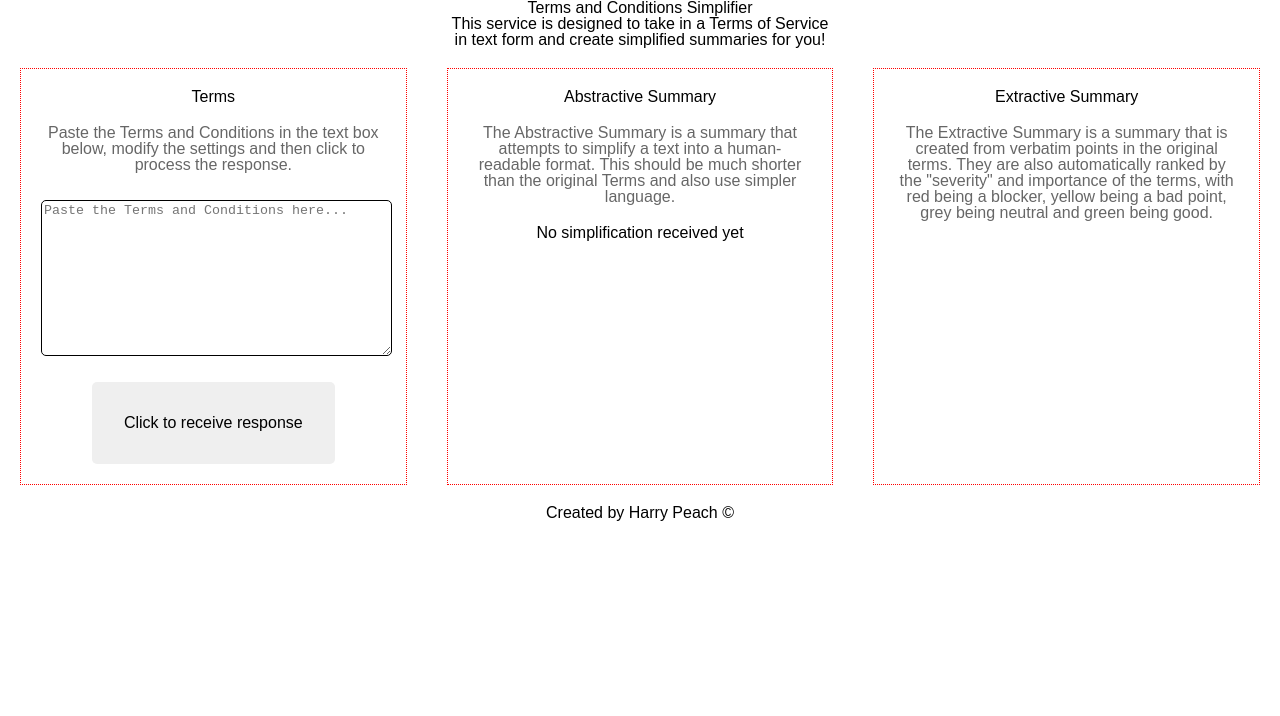
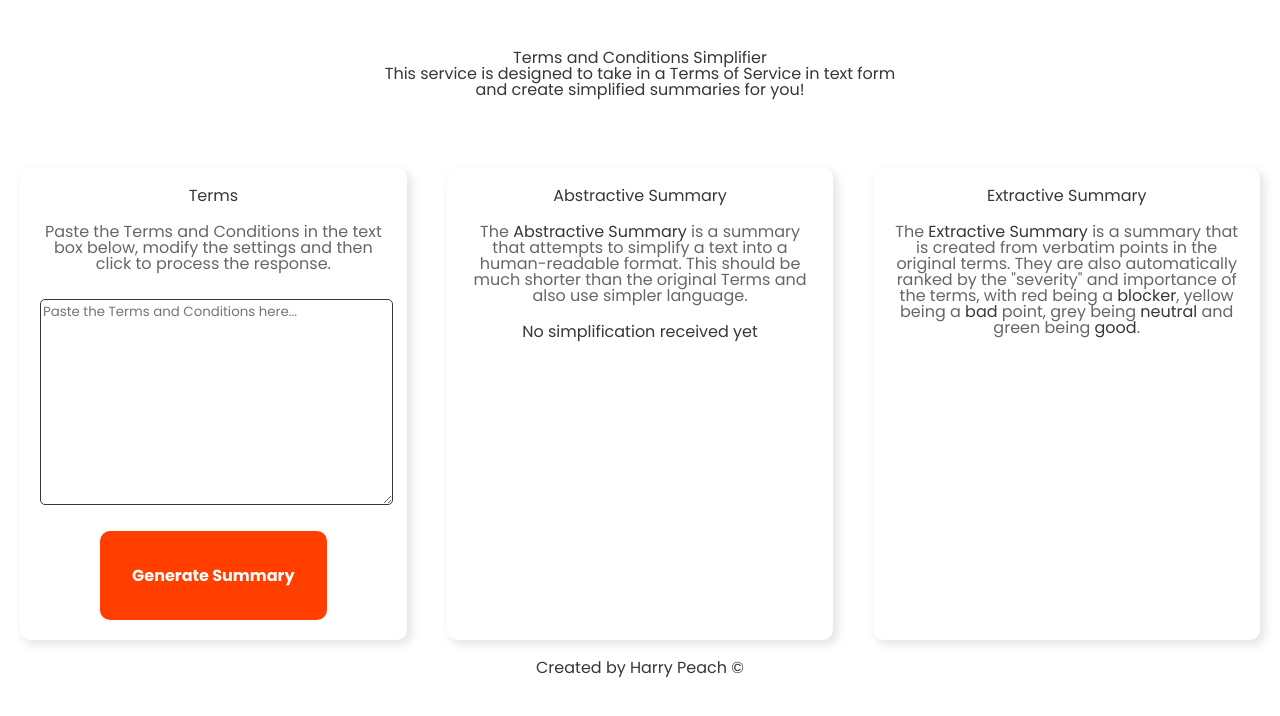
Before and after one commit to HarryPeach/simplifying-legal-content, a Svelte app in the folder frontend/: page / in a window 1280 px wide. Shown: the top 716 px of the page. Built offline with nearby package versions, Linux system fonts and the light colour scheme.

Commit message:
Restyle frontend

```diff
--- a/frontend/index.html
+++ b/frontend/index.html
@@ -6,6 +6,9 @@
   <link rel="icon" href="/favicon.ico" />
   <link rel="stylesheet" href="/src/assets/reset.css">
   <link rel="stylesheet" href="/src/assets/core.css">
+  <link rel="preconnect" href="https://fonts.googleapis.com">
+  <link rel="preconnect" href="https://fonts.gstatic.com" crossorigin>
+  <link href="https://fonts.googleapis.com/css2?family=Poppins:wght@400;500;700&display=swap" rel="stylesheet">
   <meta name="viewport" content="width=device-width, initial-scale=1.0" />
   <title>Terms and Conditions Simplifier</title>
 </head>
--- a/frontend/src/App.svelte
+++ b/frontend/src/App.svelte
@@ -18,7 +18,7 @@
       headers: headers,
       body: JSON.stringify({
         text: input,
-        threshold: 0.5,
+        threshold: 0.725,
       }),
     });
 
@@ -82,7 +82,7 @@
         placeholder="Paste the Terms and Conditions here..."
         bind:value={text_input}
       />
-      <button on:click={onButtonClick}>Click to receive response</button>
+      <button on:click={onButtonClick}>Generate Summary</button>
       <br />
     </div>
     <div id="grid-item">
@@ -98,7 +98,9 @@
         {#if data == undefined}
           No simplification received yet
         {:else}
-          {data}
+          <span>
+            {data}
+          </span>
         {/if}
       {:catch error}
         There was an error accessing the API: {error}
@@ -127,9 +129,10 @@
   }
 
   .title {
-    width: 30%;
+    width: 40%;
     min-width: 320px;
     margin: auto;
+    padding: 50px 0;
   }
 
   .explanation {
@@ -157,10 +160,11 @@
 
   #grid-item {
     min-width: 320px;
-    border: 1px dotted red;
+    border-radius: 10px;
     padding: 20px;
     margin: 20px;
     flex: 1;
+    box-shadow: 4px 4px 10px 1px rgba(0, 0, 0, 0.1);
   }
 
   textarea {
@@ -171,9 +175,13 @@
   }
 
   button {
+    cursor: pointer;
     border: none;
-    border-radius: 5px;
+    border-radius: 10px;
     padding: 2em;
     font-size: 1em;
+    background: var(--colour-accent);
+    color: white;
+    font-weight: bold;
   }
 </style>
--- a/frontend/src/assets/core.css
+++ b/frontend/src/assets/core.css
@@ -1,4 +1,18 @@
+:root {
+	--colour-accent: #FF3E00;
+}
+
+* {
+	font-family: 'Poppins', sans-serif;
+	color: rgb(55, 55, 55)
+}
+
+span {
+	line-height: 1.5em;
+}
+
 h1 {
+	font-weight: 700;
 	font-size: 3em;
 	padding: 20px;
 }
```
